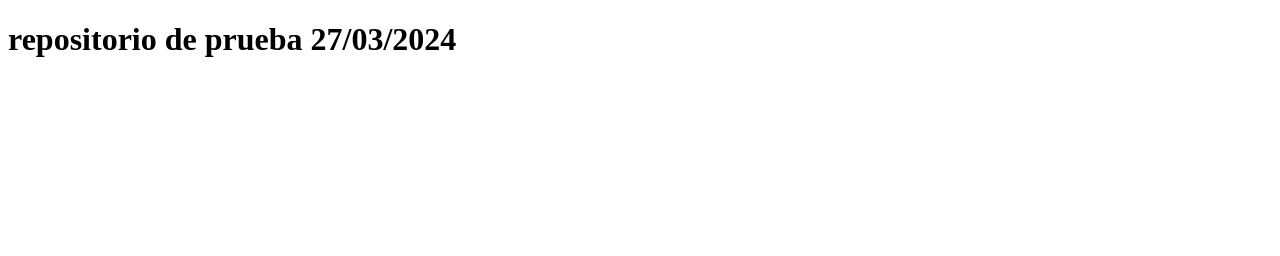
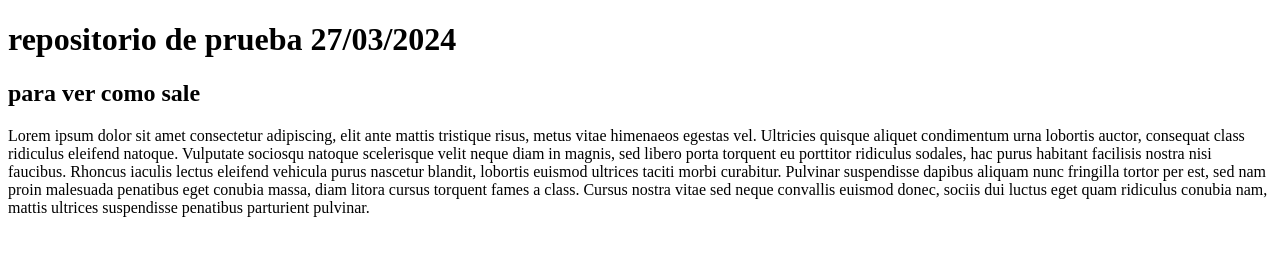
Before and after one commit to eeriiaan/cleppet1, a plain HTML site: page index.html in a window 1280 px wide. Drawn offline with Linux system fonts and the light colour scheme.

Commit message:
nuevos cambio de texto

```diff
--- a/index.html
+++ b/index.html
@@ -7,6 +7,10 @@
 </head>
 <body>
     <h1>repositorio de prueba 27/03/2024</h1>
+    <h2>para ver como sale</h2>
+    <p>Lorem ipsum dolor sit amet consectetur adipiscing, elit ante mattis tristique risus, metus vitae himenaeos egestas vel. Ultricies quisque aliquet condimentum urna lobortis auctor, consequat class ridiculus eleifend natoque. Vulputate sociosqu natoque scelerisque velit neque diam in magnis, sed libero porta torquent eu porttitor ridiculus sodales, hac purus habitant facilisis nostra nisi faucibus.
+
+        Rhoncus iaculis lectus eleifend vehicula purus nascetur blandit, lobortis euismod ultrices taciti morbi curabitur. Pulvinar suspendisse dapibus aliquam nunc fringilla tortor per est, sed nam proin malesuada penatibus eget conubia massa, diam litora cursus torquent fames a class. Cursus nostra vitae sed neque convallis euismod donec, sociis dui luctus eget quam ridiculus conubia nam, mattis ultrices suspendisse penatibus parturient pulvinar.</p>
 
 
 </body>
```
